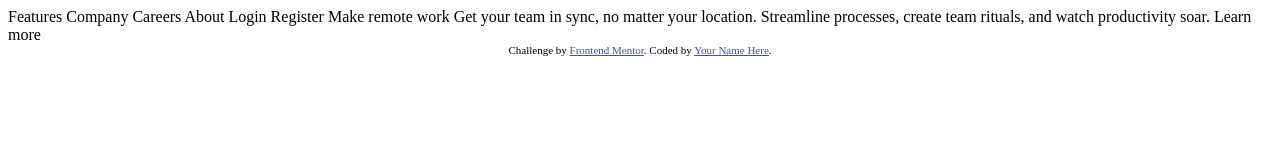
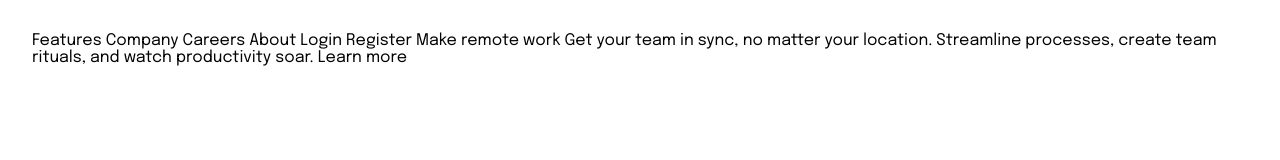
Before and after one commit to peppe2412/Intro-section-with-dropdown-navigation, a plain HTML site: page index.html in a window 1280 px wide. Drawn offline with Linux system fonts and the light colour scheme.

Commit message:
Scaffolding

```diff
--- a/index.html
+++ b/index.html
@@ -1,39 +1,29 @@
-<!DOCTYPE html>
+<!doctype html>
 <html lang="en">
-<head>
-  <meta charset="UTF-8">
-  <meta name="viewport" content="width=device-width, initial-scale=1.0"> <!-- displays site properly based on user's device -->
+  <head>
+    <meta charset="UTF-8" />
+    <meta name="viewport" content="width=device-width, initial-scale=1.0" />
 
-  <link rel="icon" type="image/png" sizes="32x32" href="./images/favicon-32x32.png">
+    <link
+      rel="icon"
+      type="image/png"
+      sizes="32x32"
+      href="./images/favicon-32x32.png"
+    />
 
-  <title>Frontend Mentor | Intro section with dropdown navigation</title>
+    <title>Frontend Mentor | Intro section with dropdown navigation</title>
 
-  <!-- Feel free to remove these styles or customise in your own stylesheet 👍 -->
-  <style>
-    .attribution { font-size: 11px; text-align: center; }
-    .attribution a { color: hsl(228, 45%, 44%); }
-  </style>
-</head>
-<body>
-
-  Features
-  Company
-  Careers
-  About
-
-  Login
-  Register
-
-  Make remote work
-
-  Get your team in sync, no matter your location. Streamline processes,
-  create team rituals, and watch productivity soar.
-
-  Learn more
-
-  <div class="attribution">
-    Challenge by <a href="https://www.frontendmentor.io?ref=challenge" target="_blank">Frontend Mentor</a>.
-    Coded by <a href="#">Your Name Here</a>.
-  </div>
-</body>
+    <link rel="stylesheet" href="style.css" />
+    <link rel="preconnect" href="https://fonts.googleapis.com" />
+    <link rel="preconnect" href="https://fonts.gstatic.com" crossorigin />
+    <link
+      href="https://fonts.googleapis.com/css2?family=Epilogue:ital,wght@0,100..900;1,100..900&display=swap"
+      rel="stylesheet"
+    />
+  </head>
+  <body>
+    Features Company Careers About Login Register Make remote work Get your team
+    in sync, no matter your location. Streamline processes, create team rituals,
+    and watch productivity soar. Learn more
+  </body>
 </html>
--- /dev/null
+++ b/style.css
@@ -0,0 +1,13 @@
+:root {
+  --font-weight-500: 500;
+  --font-weight-700: 700;
+  --gray-50: hsl(0, 0%, 98%);
+  --gray-500: hsl(0, 0%, 41%);
+  --gray-950: hsl(0, 0%, 8%);
+}
+
+body {
+  font-family: "Epilogue", sans-serif;
+  margin: 0;
+  padding: 2rem;
+}
```
